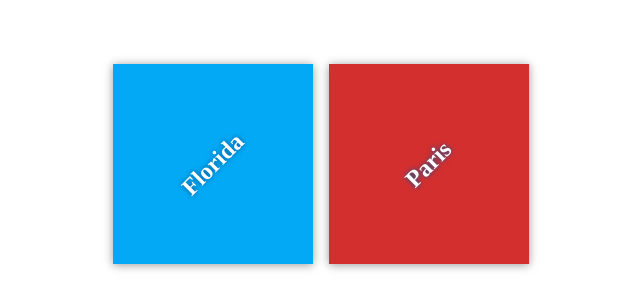
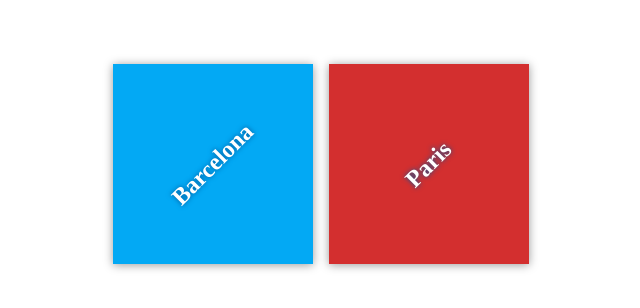
Before and after one commit to jogori77/my-travel-plans, a plain HTML site: page index.html in a window 1280 px wide. Shown: the part 236-544 px from the top of the page, 319-959 px from the left. Drawn offline with Linux system fonts and the light colour scheme; files that its build step writes are made by us from their sources.

Commit message:
Changed Florida to Barcelona

```diff
--- a/index.html
+++ b/index.html
@@ -11,7 +11,7 @@
     <div class="container">
         <div class="destination-container">
             <div class="destination" id="florida">
-                <h2>Florida</h2>
+                <h2>Barcelona</h2>
             </div>
 
             <div class="destination" id="paris">
```
